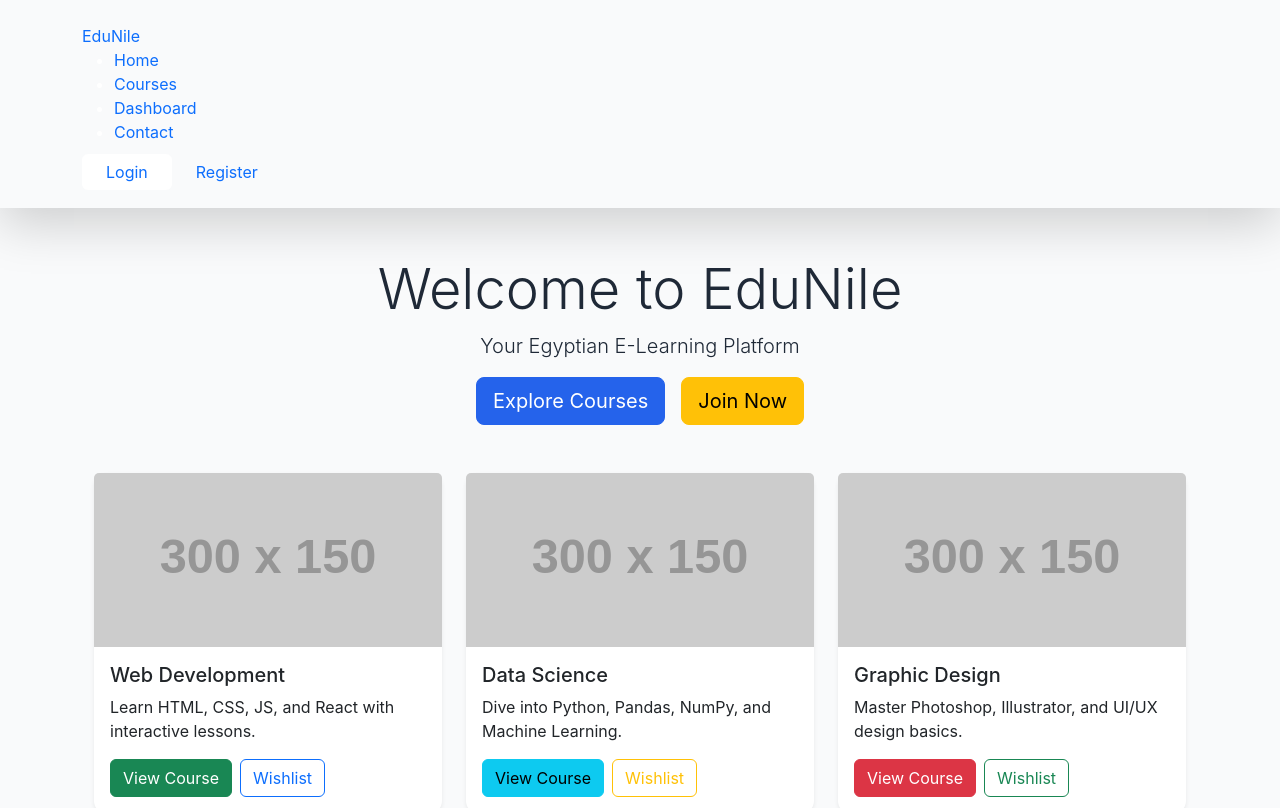
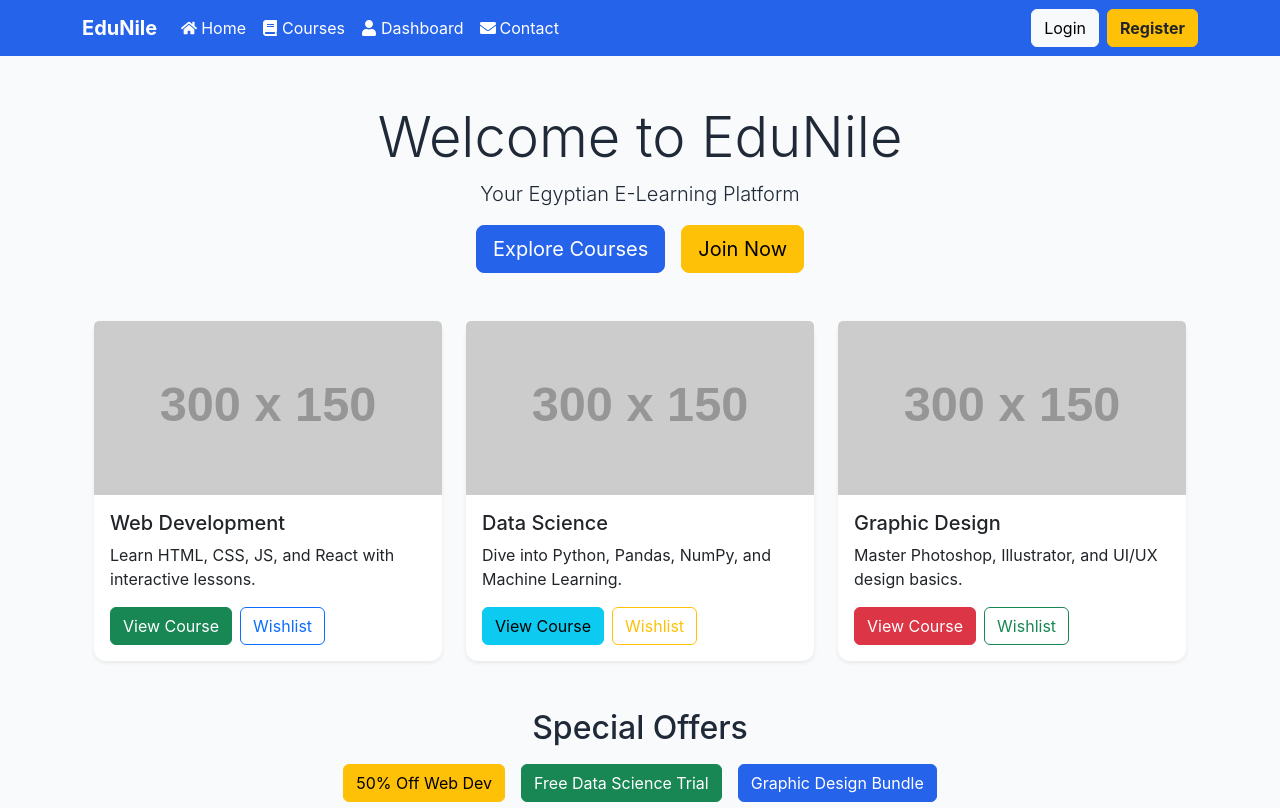
Before and after one commit to Mahmoudellawendy/EduNile, a React (Vite) app in the folder edunile/: page / in a window 1280 px wide. Shown: the top 808 px of the page. Built offline with nearby package versions, Linux system fonts and the light colour scheme.

Commit message:
add more edits

```diff
--- a/edunile/package.json
+++ b/edunile/package.json
@@ -11,6 +11,7 @@
     "bootstrap": "^5.3.8",
     "react": "^18.3.1",
     "react-dom": "^18.3.1",
+    "react-icons": "^5.5.0",
     "react-router-dom": "^6.30.1"
   },
   "devDependencies": {
--- a/edunile/src/components/Navbar.jsx
+++ b/edunile/src/components/Navbar.jsx
@@ -1,49 +1,62 @@
 import { Link } from "react-router-dom";
+import { FaHome, FaBook, FaUser, FaEnvelope } from "react-icons/fa";
 
 export default function Navbar() {
   return (
-    <nav className="bg-blue-700 text-white shadow-lg">
-      <div className="container mx-auto flex justify-between items-center py-4 px-6">
-        <Link to="/" className="text-2xl font-bold">
+    <nav className="navbar navbar-expand-lg navbar-dark" style={{ backgroundColor: "#2563EB" }}>
+      <div className="container">
+        {/* Logo */}
+        <Link className="navbar-brand fw-bold" to="/">
           EduNile
         </Link>
 
-        <ul className="flex space-x-6">
-          <li>
-            <Link to="/" className="hover:text-yellow-400 transition">
-              Home
+        {/* Hamburger for mobile */}
+        <button
+          className="navbar-toggler"
+          type="button"
+          data-bs-toggle="collapse"
+          data-bs-target="#navbarNav"
+          aria-controls="navbarNav"
+          aria-expanded="false"
+          aria-label="Toggle navigation"
+        >
+          <span className="navbar-toggler-icon"></span>
+        </button>
+
+        {/* Links */}
+        <div className="collapse navbar-collapse" id="navbarNav">
+          <ul className="navbar-nav me-auto mb-2 mb-lg-0">
+            <li className="nav-item">
+              <Link className="nav-link d-flex align-items-center" to="/">
+                <FaHome className="me-1" /> Home
               </Link>
             </li>
-          <li>
-            <Link to="/courses" className="hover:text-yellow-400 transition">
-              Courses
+            <li className="nav-item">
+              <Link className="nav-link d-flex align-items-center" to="/courses">
+                <FaBook className="me-1" /> Courses
               </Link>
             </li>
-          <li>
-            <Link to="/dashboard" className="hover:text-yellow-400 transition">
-              Dashboard
+            <li className="nav-item">
+              <Link className="nav-link d-flex align-items-center" to="/dashboard">
+                <FaUser className="me-1" /> Dashboard
               </Link>
             </li>
-          <li>
-            <Link to="/contact" className="hover:text-yellow-400 transition font-semibold">
-              Contact
+            <li className="nav-item">
+              <Link className="nav-link d-flex align-items-center" to="/contact">
+                <FaEnvelope className="me-1" /> Contact
               </Link>
             </li>
           </ul>
 
-        <div className="flex space-x-4">
-          <Link
-            to="/login"
-            className="bg-white text-blue-700 px-4 py-2 rounded hover:bg-gray-200 transition"
-          >
+          {/* Buttons */}
+          <div className="d-flex">
+            <Link className="btn btn-light me-2" to="/login">
               Login
             </Link>
-          <Link
-            to="/register"
-            className="bg-yellow-400 text-blue-700 px-4 py-2 rounded hover:bg-yellow-300 transition"
-          >
+            <Link className="btn btn-warning text-dark fw-bold" to="/register">
               Register
             </Link>
+          </div>
         </div>
       </div>
     </nav>
```
Also changed, not shown: 1 other file (tests, documents, lock files or other folders). Lines whose indentation alone changed are shown as unchanged.
